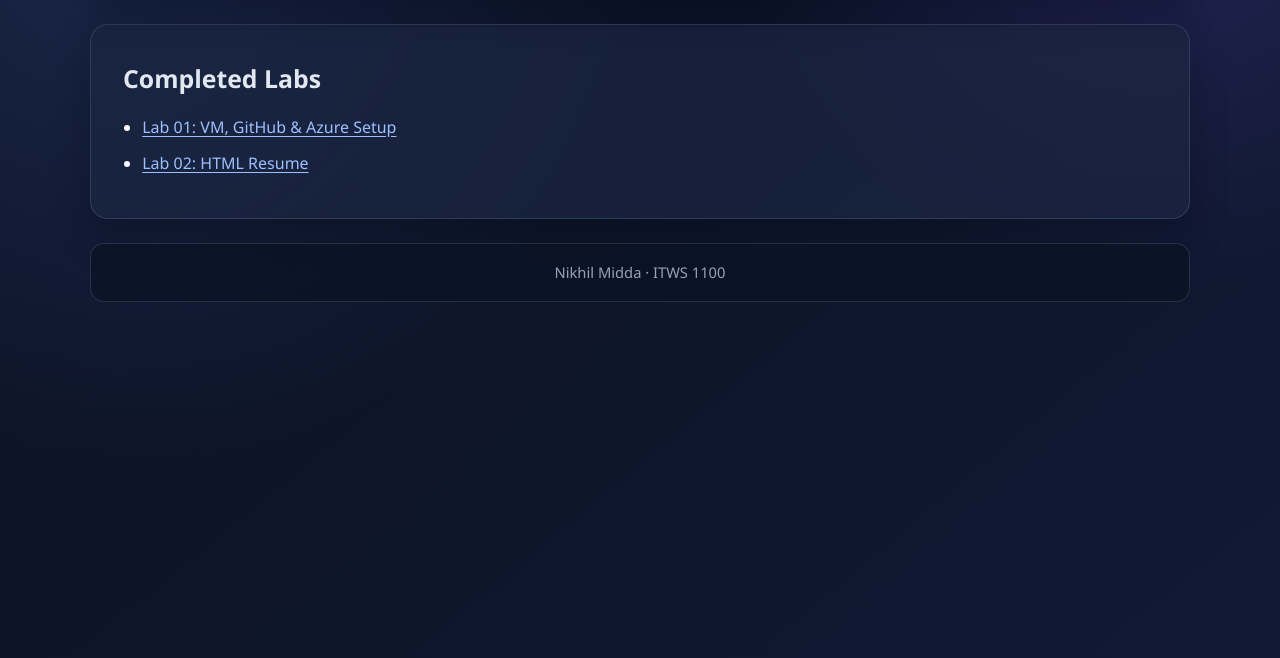
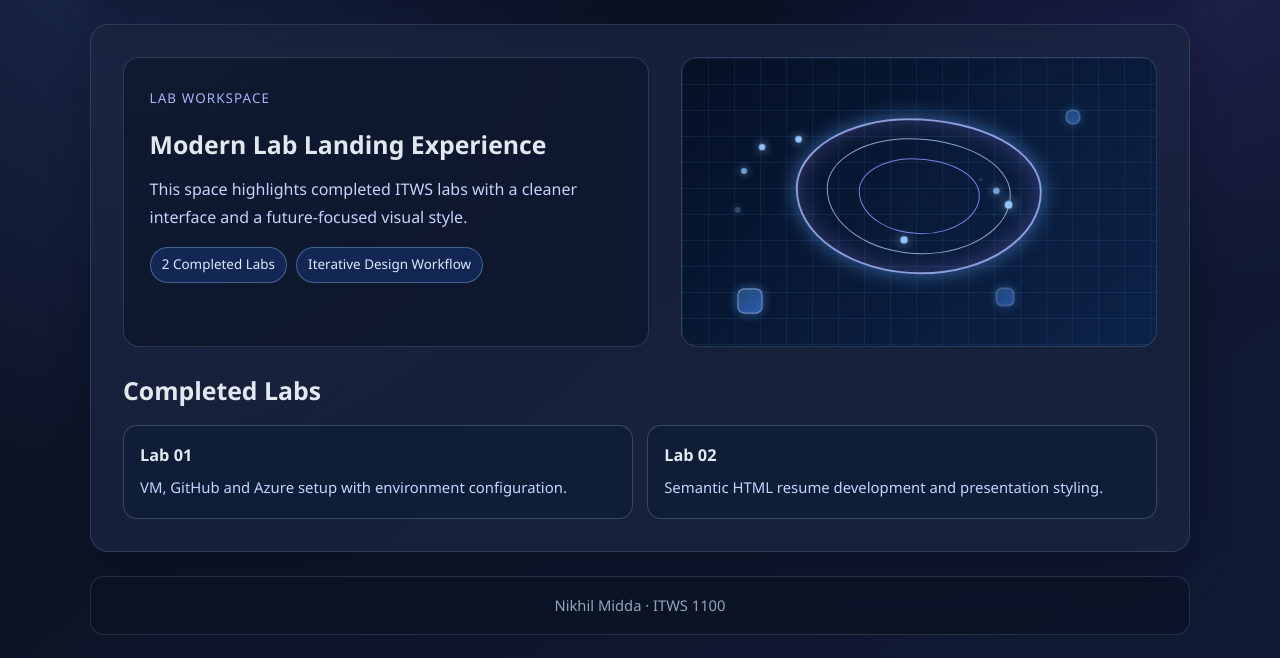
Before and after one commit to NikhilMiddaGeek/itws1100-middan, a PHP site: page /labs/lab03/lab03b/lab_landing.html in a window 1280 px wide. Shown: the part 162-820 px from the top of the page. Run offline with PHP 8.4, Linux system fonts and the light colour scheme.

Commit message:
Iteration 2: Refined lab landing page layout and visual consistency
Refined layout from Iteration 1 by improving spacing consistency, alignment, and typography hierarchy.
Adjusted structure based on review of AI suggestions to make the page cleaner and more balanced.
Focused on better visual organization and user readability.

```diff
--- a/labs/lab03/lab03b/lab_landing.html
+++ b/labs/lab03/lab03b/lab_landing.html
@@ -17,22 +17,52 @@
   </nav>
 </header>
 
-<main>
-  <h2>Completed Labs</h2>
+<main class="labs-main">
+  <section class="labs-hero">
+    <div class="labs-hero-copy">
+      <span class="hero-tag">Lab Workspace</span>
+      <h2>Modern Lab Landing Experience</h2>
+      <p>
+        This space highlights completed ITWS labs with a cleaner interface and a
+        future-focused visual style.
+      </p>
+      <div class="labs-meta">
+        <span>2 Completed Labs</span>
+        <span>Iterative Design Workflow</span>
+      </div>
+    </div>
+    <div class="lab-brain-visual" aria-hidden="true">
+      <div class="brain-path"></div>
+      <span class="led-dot d1"></span>
+      <span class="led-dot d2"></span>
+      <span class="led-dot d3"></span>
+      <span class="led-dot d4"></span>
+      <span class="led-dot d5"></span>
+      <span class="led-dot d6"></span>
+      <span class="led-dot d7"></span>
+      <span class="led-dot d8"></span>
+      <span class="led-dot d9"></span>
+      <span class="led-dot d10"></span>
+      <span class="chip c1"></span>
+      <span class="chip c2"></span>
+      <span class="chip c3"></span>
+    </div>
+  </section>
 
-  <ul>
-    <li>
-      <a href="lab01_landing.html">
-        Lab 01: VM, GitHub &amp; Azure Setup
+  <section class="labs-list">
+    <h2>Completed Labs</h2>
+    <div class="lab-card-grid">
+      <a class="lab-card" href="lab01_landing.html">
+        <h3>Lab 01</h3>
+        <p>VM, GitHub and Azure setup with environment configuration.</p>
       </a>
-    </li>
 
-    <li>
-      <a href="lab02_landing.html">
-        Lab 02: HTML Resume
+      <a class="lab-card" href="lab02_landing.html">
+        <h3>Lab 02</h3>
+        <p>Semantic HTML resume development and presentation styling.</p>
       </a>
-    </li>
-  </ul>
+    </div>
+  </section>
 </main>
 
 <footer>
--- a/labs/lab03/lab03b/style.css
+++ b/labs/lab03/lab03b/style.css
@@ -296,6 +296,170 @@ footer {
   display: block;
 }
 
+.labs-main {
+  display: grid;
+  gap: 1.35rem;
+}
+
+.labs-hero {
+  display: grid;
+  grid-template-columns: 1.05fr 0.95fr;
+  gap: clamp(1rem, 3vw, 2rem);
+  align-items: stretch;
+}
+
+.labs-hero-copy {
+  padding: clamp(1rem, 2.4vw, 1.6rem);
+  border-radius: 16px;
+  border: 1px solid rgba(148, 163, 184, 0.24);
+  background: rgba(10, 19, 38, 0.64);
+}
+
+.labs-hero-copy h2 {
+  margin-top: 0.3rem;
+}
+
+.labs-hero-copy p {
+  margin-top: 0.7rem;
+}
+
+.labs-meta {
+  margin-top: 1rem;
+  display: flex;
+  flex-wrap: wrap;
+  gap: 0.55rem;
+}
+
+.labs-meta span {
+  display: inline-flex;
+  align-items: center;
+  padding: 0.35rem 0.7rem;
+  border-radius: 999px;
+  border: 1px solid rgba(147, 197, 253, 0.38);
+  color: #dbeafe;
+  font-size: 0.84rem;
+  background: rgba(37, 99, 235, 0.2);
+}
+
+.lab-brain-visual {
+  position: relative;
+  min-height: 290px;
+  border-radius: 16px;
+  border: 1px solid rgba(148, 163, 184, 0.26);
+  background:
+    linear-gradient(140deg, rgba(5, 16, 36, 0.96), rgba(10, 35, 74, 0.84)),
+    radial-gradient(circle at 70% 32%, rgba(59, 130, 246, 0.28), transparent 40%);
+  overflow: hidden;
+}
+
+.lab-brain-visual::before {
+  content: "";
+  position: absolute;
+  inset: 0;
+  background-image:
+    linear-gradient(rgba(96, 165, 250, 0.1) 1px, transparent 1px),
+    linear-gradient(90deg, rgba(96, 165, 250, 0.1) 1px, transparent 1px);
+  background-size: 26px 26px;
+}
+
+.brain-path {
+  position: absolute;
+  left: 50%;
+  top: 48%;
+  width: 52%;
+  height: 54%;
+  transform: translate(-50%, -50%);
+  border-radius: 46% 54% 49% 51% / 45% 47% 53% 55%;
+  border: 2px solid rgba(165, 180, 252, 0.85);
+  box-shadow: 0 0 20px rgba(96, 165, 250, 0.55), inset 0 0 24px rgba(167, 139, 250, 0.3);
+}
+
+.brain-path::before,
+.brain-path::after {
+  content: "";
+  position: absolute;
+  inset: 12%;
+  border-radius: 44% 56% 48% 52% / 43% 49% 51% 57%;
+  border: 1px solid rgba(191, 219, 254, 0.7);
+}
+
+.brain-path::after {
+  inset: 25%;
+  border-color: rgba(129, 140, 248, 0.9);
+}
+
+.led-dot {
+  position: absolute;
+  width: 8px;
+  height: 8px;
+  border-radius: 50%;
+  background: #93c5fd;
+  box-shadow: 0 0 12px rgba(147, 197, 253, 0.95);
+  animation: ledFlow 2.8s linear infinite;
+}
+
+.led-dot.d1 { top: 18%; left: 14%; --lx: 120px; --ly: 65px; animation-delay: 0.1s; }
+.led-dot.d2 { top: 26%; left: 8%; --lx: 136px; --ly: 36px; animation-delay: 0.35s; }
+.led-dot.d3 { top: 38%; left: 7%; --lx: 145px; --ly: 0px; animation-delay: 0.6s; }
+.led-dot.d4 { top: 52%; left: 9%; --lx: 134px; --ly: -34px; animation-delay: 0.85s; }
+.led-dot.d5 { top: 66%; left: 13%; --lx: 118px; --ly: -66px; animation-delay: 1.1s; }
+.led-dot.d6 { top: 20%; right: 12%; --lx: -116px; --ly: 63px; animation-delay: 1.3s; }
+.led-dot.d7 { top: 34%; right: 8%; --lx: -136px; --ly: 20px; animation-delay: 1.55s; }
+.led-dot.d8 { top: 49%; right: 7%; --lx: -142px; --ly: -14px; animation-delay: 1.8s; }
+.led-dot.d9 { top: 62%; right: 10%; --lx: -128px; --ly: -48px; animation-delay: 2.05s; }
+.led-dot.d10 { bottom: 14%; left: 46%; --lx: 0px; --ly: -96px; animation-delay: 2.3s; }
+
+.chip {
+  position: absolute;
+  border-radius: 6px;
+  background: linear-gradient(145deg, rgba(96, 165, 250, 0.35), rgba(59, 130, 246, 0.65));
+  border: 1px solid rgba(191, 219, 254, 0.5);
+  box-shadow: 0 0 10px rgba(96, 165, 250, 0.5);
+  animation: chipPulse 2.6s ease-in-out infinite;
+}
+
+.chip.c1 { width: 22px; height: 22px; left: 12%; bottom: 12%; animation-delay: 0.3s; }
+.chip.c2 { width: 14px; height: 14px; right: 16%; top: 18%; animation-delay: 1s; }
+.chip.c3 { width: 18px; height: 18px; right: 30%; bottom: 14%; animation-delay: 1.7s; }
+
+.labs-list h2 {
+  margin-top: 0;
+  margin-bottom: 0.9rem;
+}
+
+.lab-card-grid {
+  display: grid;
+  grid-template-columns: repeat(2, minmax(0, 1fr));
+  gap: 0.9rem;
+}
+
+.lab-card {
+  display: block;
+  text-decoration: none;
+  padding: 1rem 1rem 1.1rem;
+  border-radius: 14px;
+  border: 1px solid rgba(148, 163, 184, 0.32);
+  background: rgba(14, 28, 54, 0.72);
+  transition: transform 180ms ease, border-color 180ms ease, background-color 180ms ease;
+}
+
+.lab-card h3 {
+  margin: 0 0 0.35rem;
+  color: #e2e8f0;
+  font-size: 1.02rem;
+}
+
+.lab-card p {
+  color: #c7d2fe;
+  font-size: 0.93rem;
+}
+
+.lab-card:hover {
+  transform: translateY(-3px);
+  border-color: rgba(147, 197, 253, 0.55);
+  background: rgba(22, 41, 78, 0.82);
+}
+
 @keyframes bob {
   0%,
   100% {
```
Also changed, not shown: other parts of labs/lab03/lab03b/style.css (+43 -0 lines), labs/lab03/lab03b/download (3).jpg (deleted).
